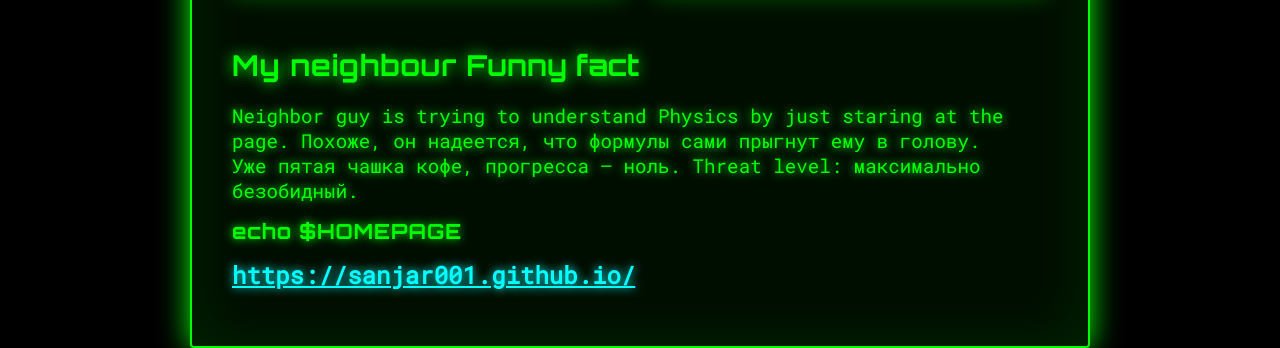
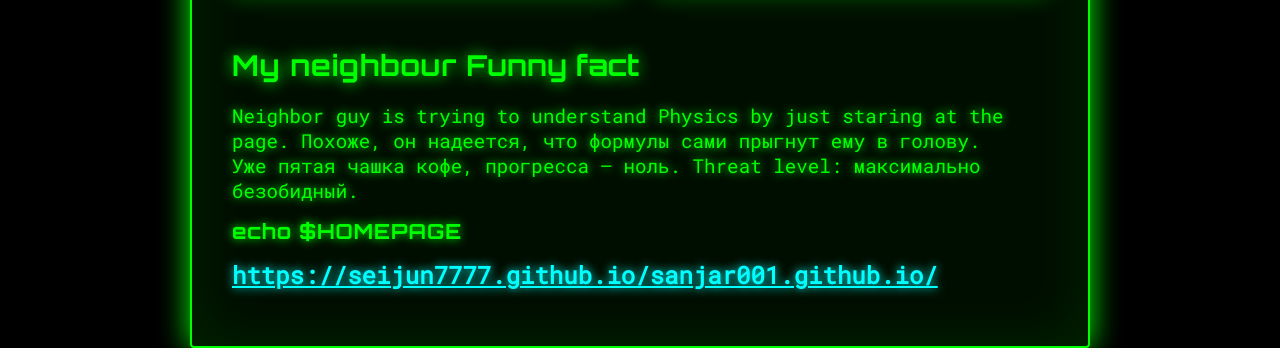
Before and after one commit to Seijun7777/sanjar001.github.io, a plain HTML site: page index.html in a window 1280 px wide. Shown: the part 1308-1656 px from the top of the page. Drawn offline with Linux system fonts and the light colour scheme.

Commit message:
html and css document

```diff
--- a/index.html
+++ b/index.html
@@ -80,8 +80,8 @@ Threat level: максимально безобидный.
         <footer>
     <div class="cmd">echo $HOMEPAGE</div>
     <div class="output">
-        <a href="https://sanjar001.github.io/" target="_blank">
-            https://sanjar001.github.io/
+        <a href="https://seijun7777.github.io/sanjar001.github.io/" target="_blank">
+            https://seijun7777.github.io/sanjar001.github.io/
         </a>
     </div>
 </footer>
```
